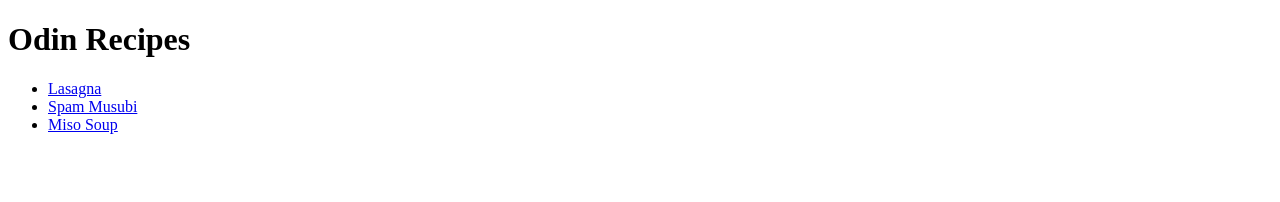
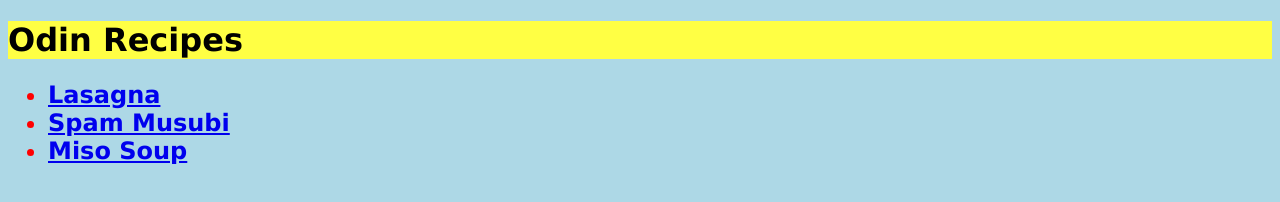
Before and after one commit to Kakujo/odin-recipes, a plain HTML site: page index.html in a window 1280 px wide. Drawn offline with Linux system fonts and the light colour scheme.

Commit message:
Add css to pages

```diff
--- a/index.html
+++ b/index.html
@@ -2,14 +2,15 @@
 <html lang="en">
     <head>
         <meta charset="utf-8">
+        <link rel="stylesheet" href="styles.css">
         <title>Odin Recipes</title>
     </head>
     <body>
         <h1>Odin Recipes</h1>
         <ul>
-            <li><a href="./recipes/lasagna.html" target="_blank" rel="noopener noreferrer">Lasagna</a></li>
-            <li><a href="./recipes/spam-musubi.html" target="_blank" rel="noopener noreferrer">Spam Musubi</a></li>
-            <li><a href="./recipes/miso-soup.html" target="_blank" rel="noopener noreferrer">Miso Soup</a></li>
+            <li class="recipeitem"><a href="./recipes/lasagna.html" target="_blank" rel="noopener noreferrer">Lasagna</a></li>
+            <li class="recipeitem"><a href="./recipes/spam-musubi.html" target="_blank" rel="noopener noreferrer">Spam Musubi</a></li>
+            <li class="recipeitem"><a href="./recipes/miso-soup.html" target="_blank" rel="noopener noreferrer">Miso Soup</a></li>
         </ul>
 
     </body>
--- /dev/null
+++ b/styles.css
@@ -0,0 +1,14 @@
+html {
+    background-color: lightblue;
+    font-family: Verdana, Geneva, sans-serif;
+}
+
+h1 {
+    background-color: #ffff44;
+}
+
+li.recipeitem {
+    font-size: 24px;
+    font-weight: bold;
+    color: red;
+}
```
Also changed, not shown: recipes/lasagna.html (+1 -0 lines), recipes/miso-soup.html (+1 -0 lines), recipes/spam-musubi.html (+1 -0 lines).
